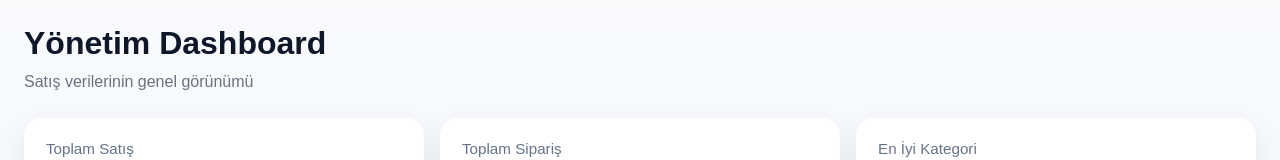
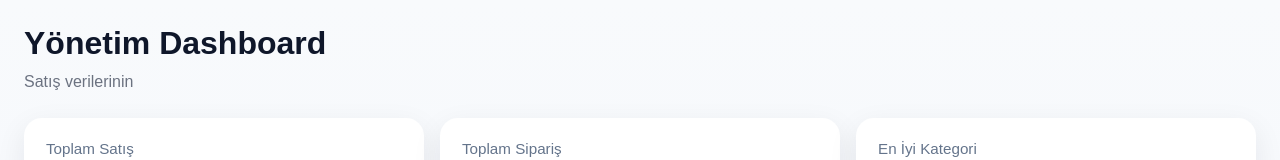
Before and after one commit to ilaydaakabaa/dashboard-git, a Vue app: page / in a window 1280 px wide. Shown: the top 160 px of the page. Built offline with nearby package versions, Linux system fonts and the light colour scheme.

Commit message:
conflict oluşması için değişiklik

```diff
--- a/src/pages/DashboardPage.vue
+++ b/src/pages/DashboardPage.vue
@@ -3,7 +3,7 @@
     <div class="dashboard-header">
       <div>
 <h1>Yönetim Dashboard</h1>
-<p>Satış verilerinin genel görünümü</p>
+<p>Satış verilerinin</p>
       </div>
     </div>
 
```
